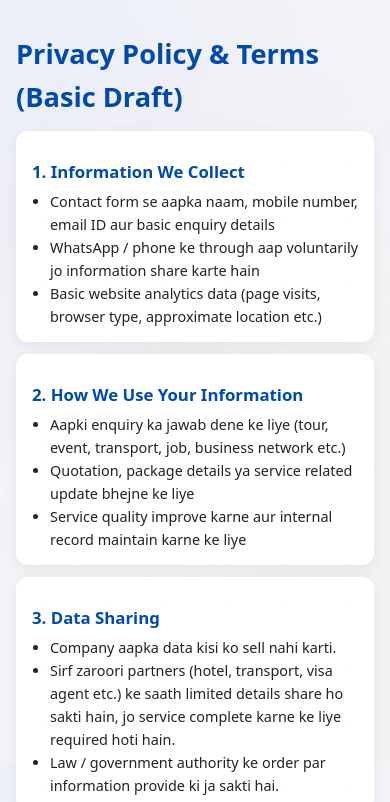
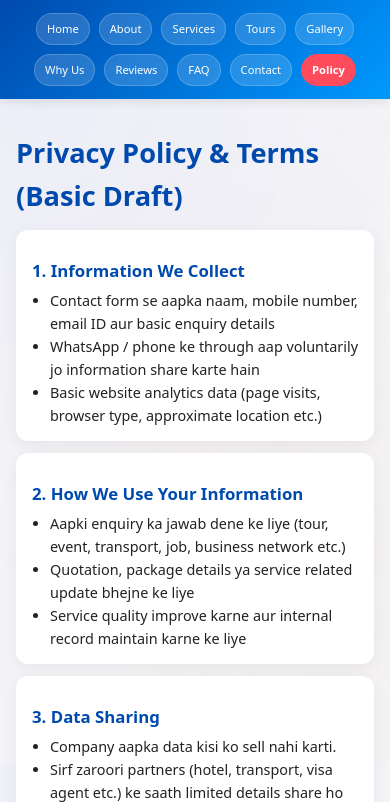
Before and after one commit to pragati28895-bot/srcwebsite, a plain HTML site: page privacy-policy.html in a window 390 px wide. Shown: the part 82-884 px from the top of the page. Drawn offline with Linux system fonts and the light colour scheme.

Commit message:
Implement mobile navigation and update styles
Added mobile navigation feature and improved styling.

```diff
--- a/privacy-policy.html
+++ b/privacy-policy.html
@@ -3,7 +3,7 @@
 <head>
     <meta charset="UTF-8">
     <meta name="viewport" content="width=device-width, initial-scale=1.0">
-    <title>Privacy Policy & Terms – SRP GLOBAL</title>
+    <title>Privacy Policy & Terms – SRP GLOBAL </title>
     <meta name="description" content="Basic privacy policy and terms of use for SRP GLOBAL Pvt Ltd website visitors and service users.">
     <style>
         * { box-sizing:border-box; margin:0; padding:0; }
@@ -27,6 +27,78 @@
         .note { font-size:0.82rem; color:#555; margin-top:6px; }
         footer { background:#020617; color:#9ca3af; font-size:0.8rem; text-align:center; padding:10px 0; }
         @media(max-width:768px){ nav ul{display:none;} }
+        /* Mobile Navigation - Button Style (Desktop-like experience) */
+        .mobile-nav {
+            display: none;
+            background: linear-gradient(135deg, #004aad, #0099ff);
+            padding: 10px 0;
+            position: sticky;
+            top: 0;
+            z-index: 10;
+            box-shadow: 0 2px 10px rgba(0, 0, 0, 0.1);
+        }
+
+        .mobile-nav ul {
+            display: flex;
+            flex-wrap: wrap;
+            justify-content: center;
+            list-style: none;
+            margin: 0;
+            padding: 0;
+            gap: 5px;
+        }
+
+        .mobile-nav li {
+            margin: 3px;
+        }
+
+        .mobile-nav a {
+            display: block;
+            padding: 8px 12px;
+            background: rgba(255, 255, 255, 0.15);
+            color: white;
+            text-decoration: none;
+            border-radius: 20px;
+            font-size: 0.8rem;
+            transition: all 0.3s ease;
+            white-space: nowrap;
+            border: 1px solid rgba(255, 255, 255, 0.2);
+        }
+
+        .mobile-nav a:hover {
+            background: rgba(255, 255, 255, 0.3);
+            transform: translateY(-2px);
+            box-shadow: 0 4px 8px rgba(0, 0, 0, 0.2);
+        }
+
+        .mobile-nav a.active {
+            background: #ff4b5c;
+            border-color: #ff4b5c;
+            font-weight: 600;
+        }
+
+        /* Hide desktop nav on mobile */
+        @media (max-width: 768px) {
+            nav {
+                display: none;
+            }
+
+            .mobile-nav {
+                display: block;
+            }
+        }
+
+        /* Adjust for very small screens */
+        @media (max-width: 480px) {
+            .mobile-nav ul {
+                gap: 3px;
+            }
+
+            .mobile-nav a {
+                padding: 6px 10px;
+                font-size: 0.7rem;
+            }
+        }
     </style>
 </head>
 <body>
@@ -52,6 +124,22 @@
         </nav>
     </div>
 </header>
+
+<!-- Mobile Navigation (Button Style) -->
+<nav class="mobile-nav">
+    <ul>
+        <li><a href="index.html">Home</a></li>
+        <li><a href="about.html">About</a></li>
+        <li><a href="services.html">Services</a></li>
+        <li><a href="tour-packages.html">Tours</a></li>
+        <li><a href="gallery.html">Gallery</a></li>
+        <li><a href="why-choose-us.html">Why Us</a></li>
+        <li><a href="testimonials.html">Reviews</a></li>
+        <li><a href="faq.html">FAQ</a></li>
+        <li><a href="contact.html">Contact</a></li>
+        <li><a href="privacy-policy.html" class="active">Policy</a></li>
+    </ul>
+</nav>
 
 <main>
     <div class="container">
@@ -128,7 +216,39 @@
 </main>
 
 <footer>
-    © SRP GLOBAL  – All Rights Reserved.
+    © SRP GLOBAL– All Rights Reserved.
 </footer>
+
+<script>
+    // Mobile Navigation Active State Management
+    document.addEventListener('DOMContentLoaded', function() {
+        // Set active state for current page
+        const currentPage = window.location.pathname.split('/').pop() || 'index.html';
+        const mobileNavLinks = document.querySelectorAll('.mobile-nav a');
+
+        mobileNavLinks.forEach(link => {
+            const linkPage = link.getAttribute('href');
+            if (linkPage === currentPage) {
+                link.classList.add('active');
+            } else {
+                link.classList.remove('active');
+            }
+        });
+
+        // Add smooth scrolling for anchor links
+        document.querySelectorAll('a[href^="#"]').forEach(anchor => {
+            anchor.addEventListener('click', function (e) {
+                e.preventDefault();
+                const target = document.querySelector(this.getAttribute('href'));
+                if (target) {
+                    target.scrollIntoView({
+                        behavior: 'smooth',
+                        block: 'start'
+                    });
+                }
+            });
+        });
+    });
+</script>
 </body>
 </html>
```
